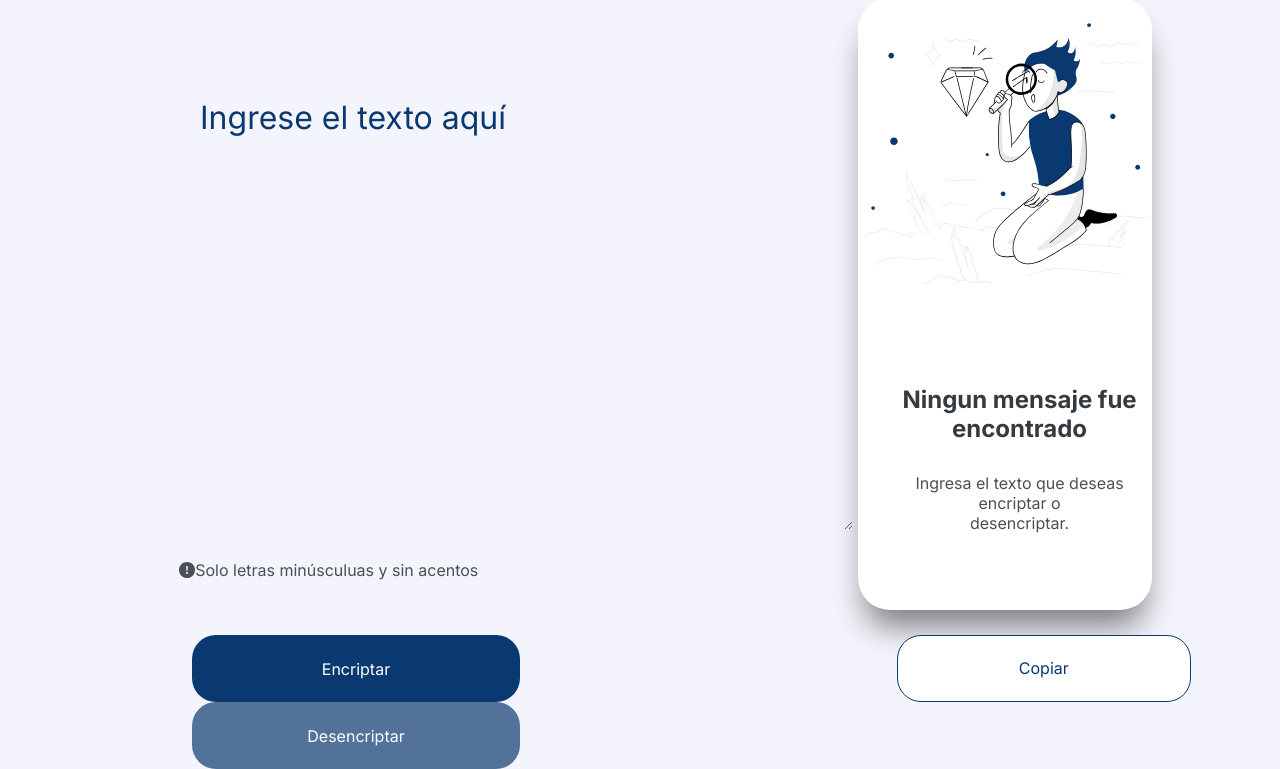
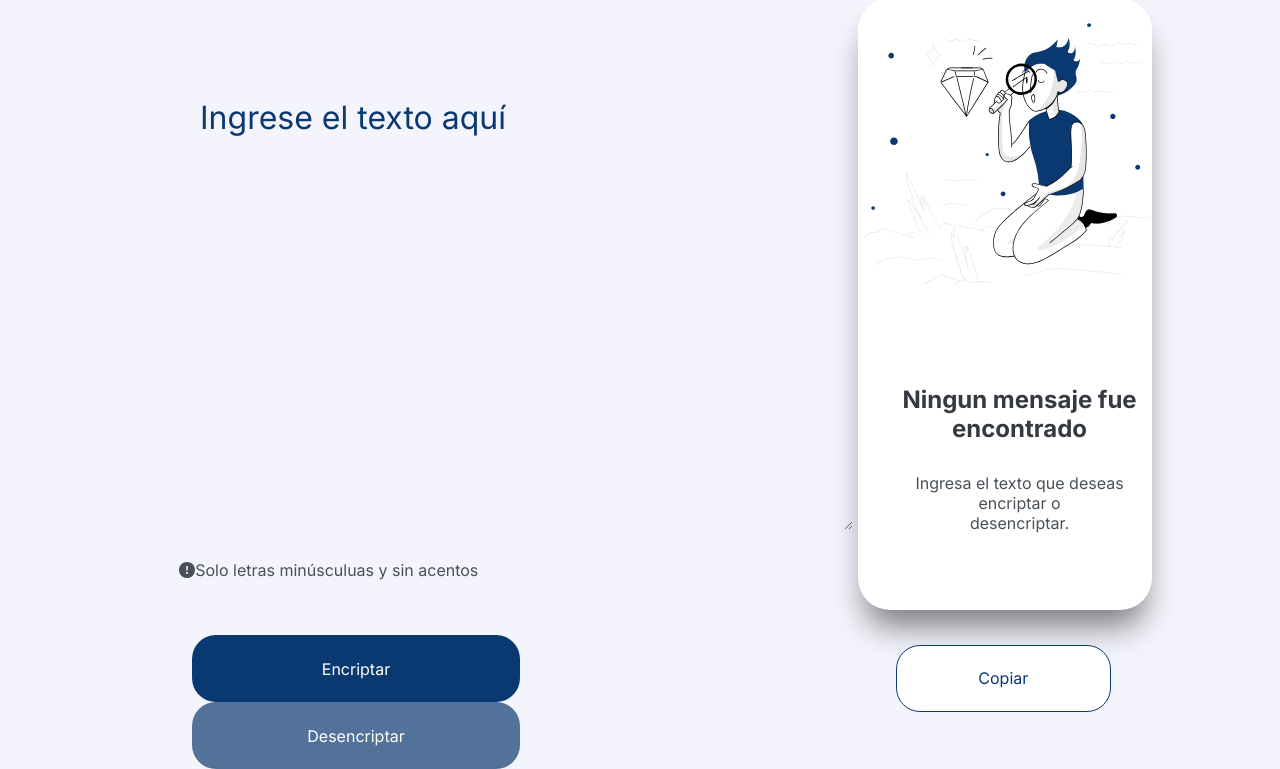
Before and after one commit to Abeel-dvp/Encriptador, a plain HTML site: page index.html in a window 1280 px wide. Shown: the part 72-841 px from the top of the page. Drawn offline with Linux system fonts and the light colour scheme.

Commit message:
2nd Commit

```diff
--- a/style.css
+++ b/style.css
@@ -204,7 +204,7 @@ header {
 }
 
 .btn-copy {
-    width: 328px;
+    width: 73%;
     height: 67px;
     border-radius: 24px;
     background-color: #ffff;
@@ -215,8 +215,8 @@ header {
     border: 1px solid #0A3871;
     cursor: pointer;
     position: relative;
-    top: 46px;
-    left:39px;
+    top: 56px;
+    left: 13%;
 
 
 }
```
